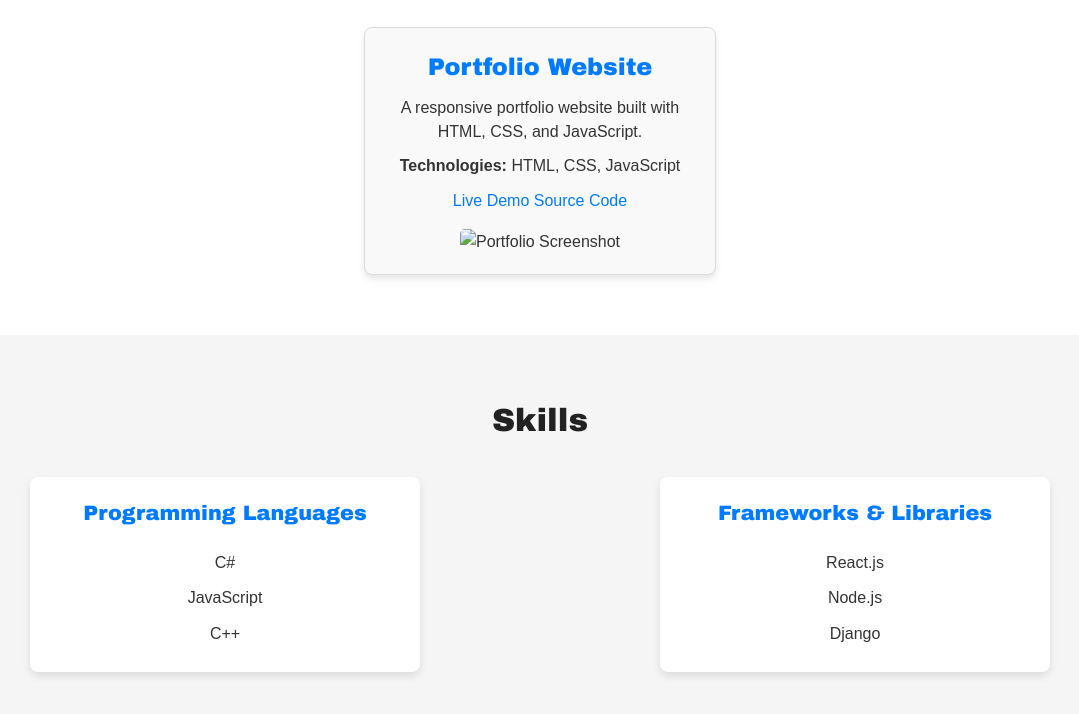
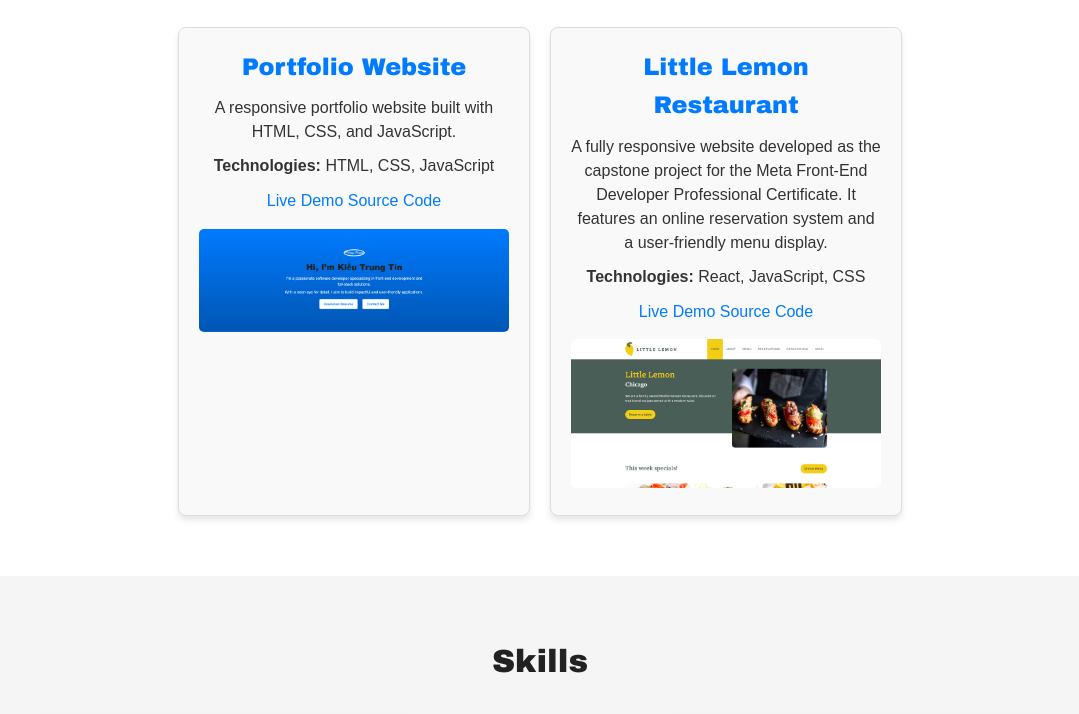
Before and after one commit to nittonkindred/myPortfolio, a plain HTML site: page index.html in a window 1280 px wide. Shown: the part 623-1337 px from the top of the page, without its empty margins (100-1179 px from the left). Drawn offline with nearby package versions, Linux system fonts and the light colour scheme.

Commit message:
add another project

```diff
--- a/index.html
+++ b/index.html
@@ -45,19 +45,49 @@
           </p>
           <p><strong>Technologies:</strong> HTML, CSS, JavaScript</p>
           <div class="project-links">
-            <a href="https://your-portfolio.netlify.app" target="_blank"
+            <a
+              href="https://aquamarine-cheesecake-7e9251.netlify.app/"
+              target="_blank"
               >Live Demo</a
             >
-            <a href="https://github.com/username/portfolio" target="_blank"
+            <a
+              href="https://github.com/nittonkindred/myPortfolio"
+              target="_blank"
               >Source Code</a
             >
           </div>
           <img
-            src="assets/portfolio-screenshot.jpg"
+            src="./Screenshot 2024-12-09 114004.png"
             alt="Portfolio Screenshot"
           />
         </div>
+        <div class="project-card">
+          <h3>Little Lemon Restaurant</h3>
+          <p>
+            A fully responsive website developed as the capstone project for the Meta Front-End Developer Professional Certificate. It features an online reservation system and a user-friendly menu display.
+          </p>
+          <p><strong>Technologies:</strong> React, JavaScript, CSS</p>
+          <div class="project-links">
+            <a
+              href="https://myreactcapstoneproject.netlify.app/"
+              target="_blank"
+              >Live Demo</a
+            >
+            <a
+              href="https://github.com/nittonkindred/MetaFrontEndDevCapstone"
+              target="_blank"
+              >Source Code</a
+            >
+          </div>
+          <img
+            src="./Screenshot 2024-12-09 114654.png"
+            alt="Little Lemon Restaurant Screenshot"
+          />
+        </div>
       </div>
+
+
+    </div>
     </section>
 
     <!-- Skills Section -->
```
Also changed, not shown: Screenshot 2024-12-09 114004.png (added), Screenshot 2024-12-09 114654.png (added).
